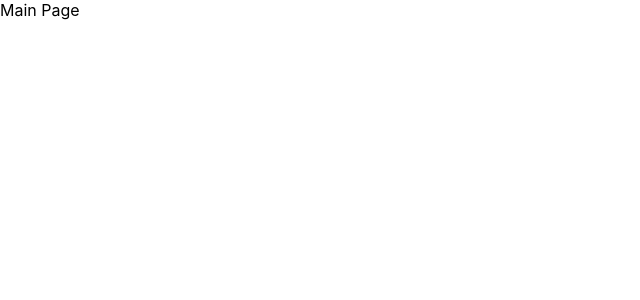
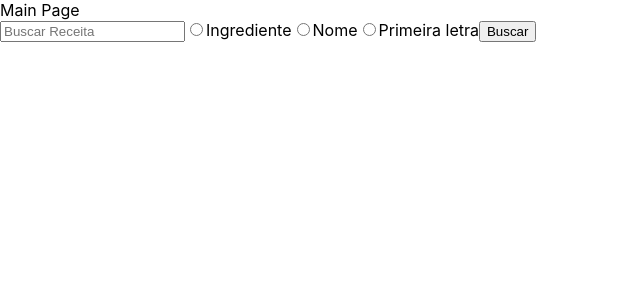
Before and after one commit to tryber/sd-04-recipes-app-7, a React (Create React App) app: page /comidas in a window 1280 px wide. Shown: the top 300 px of the page, without its empty margins (0-640 px from the left). Built offline with nearby package versions, Linux system fonts and the light colour scheme.

Commit message:
searchBar

```diff
--- a/src/components/Header.js
+++ b/src/components/SearchBar.js
@@ -17,14 +17,14 @@ const radioOption = (value, selection, setSelection) => {
         getFilterByFirstLetter(selection).then((data) => setSelection(data.meals),
         ); break;
       default:
-        alert('');
+        console.log('');
     }
   } else {
-    alert('Escolha um ingrediente');
+    console.log('Escolha um ingrediente');
   }
 };
 
-const Header = () => {
+const SearchBar = () => {
   const [selection, setSelection] = useState('');
 
   const setText = (event) => {
@@ -33,8 +33,19 @@ const Header = () => {
 
   const onClick = () => {
     if (selection === null) alert('Sinto muito, não encontramos nenhuma receita para esses filtros.');
-    if (selection.length === 1) alert('one');
-    else alert('a lot');
+    if (selection.length === 1) {
+      let mainPage = document.querySelector('#root');
+      selection.map((item) => {
+      let list = document.createElement('UL');
+      list.setAttribute('key', `${item.strMeal}`);
+      mainPage.appendChild(list)
+      let mealList = document.createElement('LI');
+      let meal = document.createTextNode(`${item.strMeal}`);
+      mealList.appendChild(meal);
+      list.appendChild(mealList);
+    });
+    };
+    console.log('a lot');
   };
   return (
     <div>
@@ -74,4 +85,4 @@ const Header = () => {
   );
 };
 
-export default Header;
+export default SearchBar;
--- a/src/pages/MainPageFoods.js
+++ b/src/pages/MainPageFoods.js
@@ -1,5 +1,6 @@
 import React /* Component */ from 'react';
+import SearchBar from '../components/SearchBar';
 
-const MainPageFoods = () => <div>Main Page</div>;
+const MainPageFoods = () => <div>Main Page<SearchBar /></div>;
 
 export default MainPageFoods;
```
